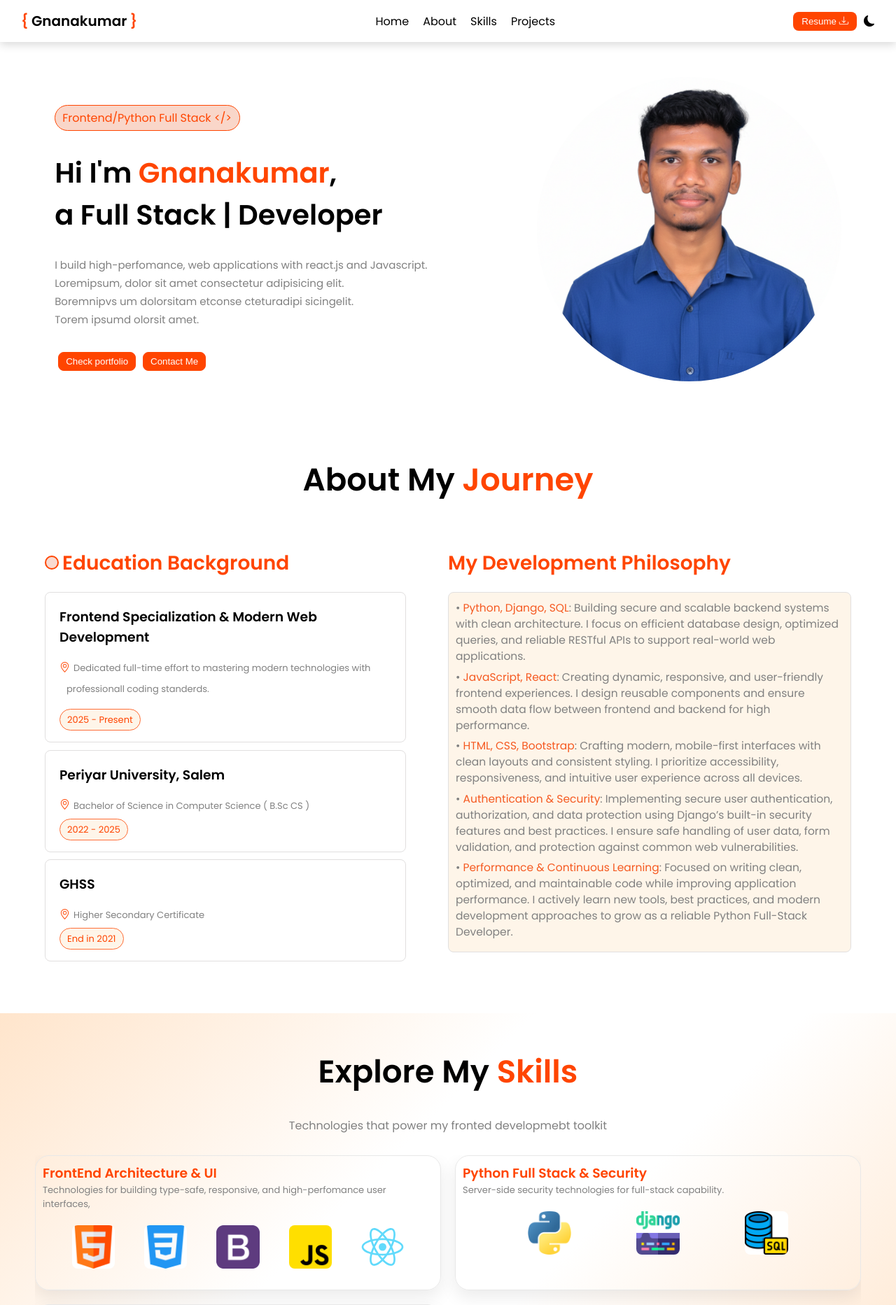
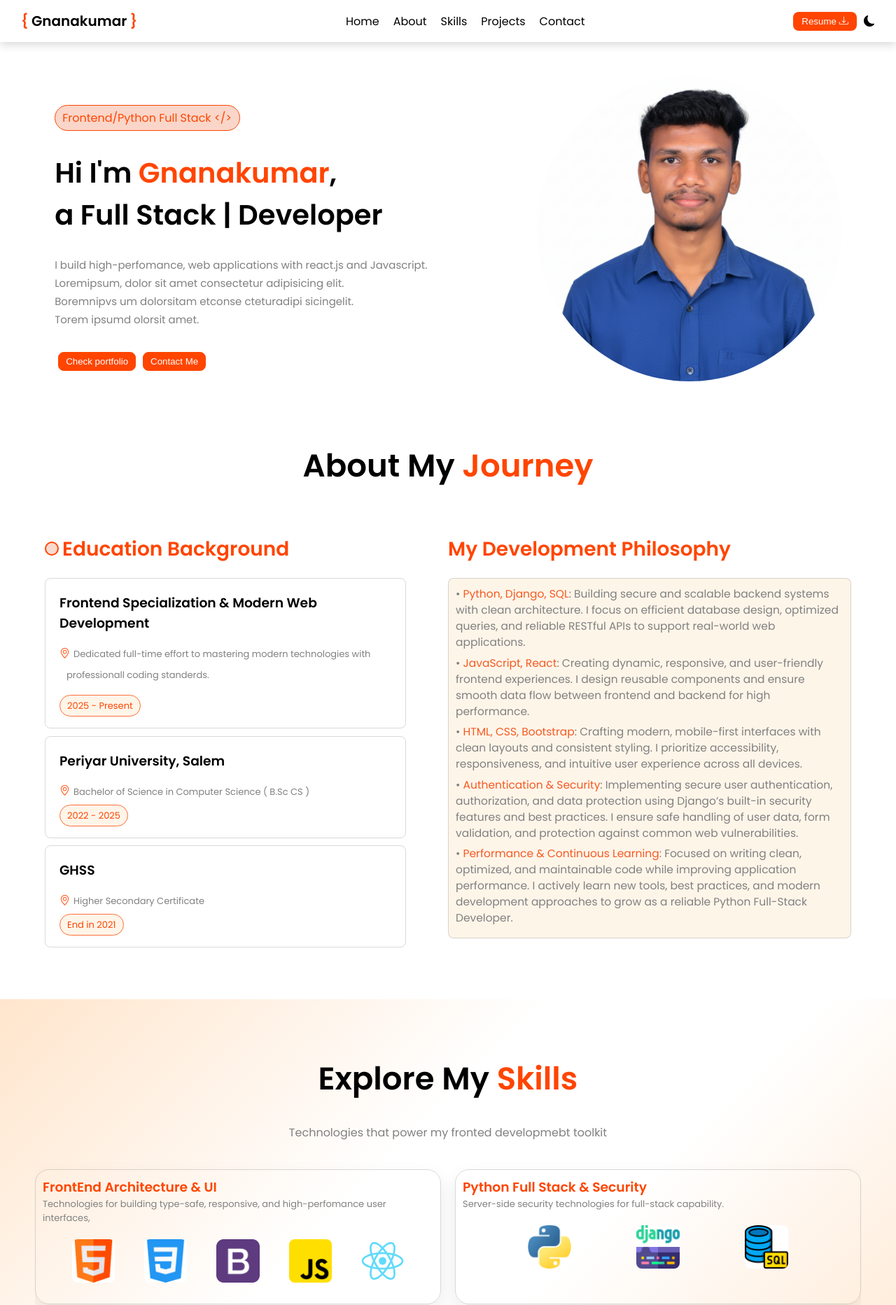
Before and after one commit to Gnanakumar01/React_Portfolio, a React (Vite) app: page / in a window 1280 px wide. Shown: the top 1865 px of the page at 70% size. Built offline with nearby package versions, Linux system fonts and the light colour scheme.

Commit message:
Some styles changed

```diff
--- a/src/components/About/About.css
+++ b/src/components/About/About.css
@@ -2,7 +2,7 @@
     text-align: center;
     font-size: 45px;
     width: 100vw;
-    margin-bottom: 50px;
+    padding-top: 80px;
     &:hover{
         cursor: pointer;
         transform: translateY(-3px)
@@ -38,10 +38,11 @@
     margin-right: 60px;
 }
 .education{
-    border: 0.5px solid rgb(225, 223, 223);
+    border: 1px solid rgba(128, 128, 128, 0.3);
     border-radius: 8px;
     padding: 20px 0px 20px 20px;
     margin-bottom: 2%;
+    opacity: 1;
 }
 .education div{
     font-size: small;
@@ -70,7 +71,7 @@
 .about-philosophy{
 
 ul{
-   border: 1px solid rgb(225, 223, 223);
+   border: 1px solid rgba(128, 128, 128, 0.3);
    border-radius: 8px;
    padding: 10px;
    background-color: rgb(254, 245, 233);
@@ -87,7 +88,7 @@ span{
 }
 
 body.dark .about-philosophy ul{
-    background-color: black;
+    background-color: hsla(0, 0%, 0%, 0.3);
 }
 /* Responsive Desing */
 @media (max-width:768px){
@@ -95,4 +96,7 @@ body.dark .about-philosophy ul{
         display: grid;
         grid-template-columns: repeat(1, 1fr);
     }
+    .about-heading{
+        padding-top: 0px;
+    }
 }
--- a/src/components/About/About.jsx
+++ b/src/components/About/About.jsx
@@ -1,7 +1,7 @@
 function About() {
     return (
         <>
-            <h1 className="about-heading">About My <span>Journey</span></h1>
+            <h1 id="About" className="about-heading">About My <span>Journey</span></h1>
             <section className="about-container">
 
                 <div className="about-education">
@@ -10,7 +10,7 @@ function About() {
                     <span className="height"></span>
                     <div className="education">
                         <h3>Frontend Specialization & Modern Web  <p>Development</p></h3>
-                        <div><i class="bi bi-geo-alt location-ico"></i>Dedicated full-time effort to mastering modern technologies with <div style={{paddingLeft:"10px"}}>professionall coding standerds.</div> </div>
+                        <div><i class="bi bi-geo-alt location-ico"></i>Dedicated full-time effort to mastering modern technologies with <div style={{ paddingLeft: "10px" }}>professionall coding standerds.</div> </div>
                         <p className="time">2025 - Present</p>
                     </div>
 
--- a/src/components/Contact/Contact.css
+++ b/src/components/Contact/Contact.css
@@ -23,15 +23,18 @@
     padding: 2% 3% 7% 3%;
     height: 641px;
 }
-.input-container{
+
+.input-container {
     transition: transform 0.3s ease;
 }
-.input-container form{
-    border: 1px solid rgb(218, 222, 225);
+
+.input-container form {
+    border: 1px solid rgba(128, 128, 128, 0.3);
     border-radius: 10px;
     padding: 5%;
 }
-form h2{
+
+form h2 {
     padding-bottom: 5%;
 }
 
@@ -40,23 +43,26 @@ form h2{
     box-shadow: 0 4px 12px rgba(0, 0, 0, 0.1);
     border-radius: 10px;
 }
+
 .input-container input {
     width: 100%;
     padding: 2%;
     margin-bottom: 5%;
-    border: 1px solid rgb(218, 222, 225);
+    border: 1px solid rgba(128, 128, 128, 0.3);
     border-radius: 8px;
     transition: transform 0.3s ease;
 }
+
 .input-container input:hover,
 .input-container textarea:hover,
 .input-container button:hover {
     border-color: orangered;
     transform: scale(1.02);
 }
+
 .input-container input:focus,
-.input-container textarea:focus{
-    outline:1.5px solid orangered;
+.input-container textarea:focus {
+    outline: 1.5px solid orangered;
     border: none;
 }
 
@@ -72,38 +78,44 @@ form h2{
 .input-container textarea {
     width: 100%;
     height: 150px;
-    border: 1px solid rgb(218, 222, 225);
+    border: 1px solid rgba(128, 128, 128, 0.3);
     border-radius: 8px;
     padding: 2%;
     margin-bottom: 5%;
     transition: transform 0.3s ease;
 }
-body.dark .input-container input{
+
+body.dark .input-container input {
     background-color: black;
 }
-body.dark .input-container textarea{
+
+body.dark .input-container textarea {
     background-color: black;
 }
 
 /* Address Container */
-.sub-address-container{
+.sub-address-container {
     display: grid;
     gap: 10px;
 }
-.each-address{
+
+.each-address {
     display: flex;
     gap: 3%;
     padding: 10px;
 }
-.each-address h4{
+
+.each-address h4 {
     color: gray;
     font-weight: 400;
 }
-.each-address a{
+
+.each-address a {
     text-decoration: none;
     color: black;
 }
-.address-icons{
+
+.address-icons {
     display: flex;
     align-items: center;
     background-color: antiquewhite;
@@ -114,14 +126,17 @@ body.dark .input-container textarea{
     margin: 10px;
     transition: transform 0.3s ease;
 }
-.address-icons:hover{
+
+.address-icons:hover {
     transform: rotate(20deg) scale(1.1);
 }
-iframe{
+
+iframe {
     margin-top: 50px;
     height: 200px;
 }
-body.dark .each-address a{
+
+body.dark .each-address a {
     color: white;
 }
 
@@ -129,14 +144,16 @@ body.dark .each-address a{
 @media (max-width: 768px) {
     .contact-info {
         display: grid;
-    grid-template-columns: repeat(1,1fr);
+        grid-template-columns: repeat(1, 1fr);
         gap: 50px;
         height: 1200px;
     }
-  .input-container{
-    height: 533px;
+
+    .input-container {
+        height: 535px;
     }
-  .address-container{
+
+    .address-container {
         height: 550px;
     }
 }
--- a/src/components/Contact/Contact.jsx
+++ b/src/components/Contact/Contact.jsx
@@ -1,7 +1,7 @@
 function Contact() {
     return (
         <>
-            <div className="contact-container">
+            <div id="Contact" className="contact-container">
                 <div className="heading">
                     <h1>Get In Touch</h1>
                     <p>Let’s connect—feel free to reach out for collaborations,
--- a/src/components/Home/Home.css
+++ b/src/components/Home/Home.css
@@ -1,7 +1,7 @@
 .home-container{
     display: flex;
     justify-content: space-around;
-    margin: 100px 0px;
+    margin-top: 100px;
 }
 
 /* home left side */
@@ -70,6 +70,4 @@
         display: flex;
         align-items: center;
     }
-
-
 }
--- a/src/components/Navbar/Navbar.css
+++ b/src/components/Navbar/Navbar.css
@@ -59,10 +59,13 @@ body.dark .links li:hover {
 
 .links li {
     cursor: pointer;
-
+    color: black;
     &:hover {
         color: orangered;
     }
+}
+.links a{
+    text-decoration: none;
 }
 
 .resume-theme {
@@ -85,7 +88,11 @@ body.dark .links li:hover {
     font-size: 24px;
     cursor: pointer;
 }
+body.dark .links li{
+    color: white;
+}
 
+/* Responsive Design */
 @media (max-width: 768px) {
 
     .menu-icon {
--- a/src/components/Navbar/Navbar.jsx
+++ b/src/components/Navbar/Navbar.jsx
@@ -26,10 +26,11 @@ const Navbar = () => {
             </div>
 
             <ul className={`links ${isOpen ? "active" : ""}`}>
-                <li>Home</li>
-                <li>About</li>
-                <li>Skills</li>
-                <li>Projects</li>
+                <a href="#"><li>Home</li></a>
+                <a href="#About"><li>About</li></a>
+                <a href="#Skills"><li>Skills</li></a>
+                <a href="#Projects"><li>Projects</li></a>
+                <a href="#Contact"><li>Contact</li></a>
             </ul>
 
             <div className="resume-theme">
--- a/src/components/Projects/Projects.css
+++ b/src/components/Projects/Projects.css
@@ -1,5 +1,5 @@
 .project-container h1{
-    padding: 50px;
+    padding-top: 80px;
     text-align: center;
     font-size: 45px;
     color: orangered;
@@ -18,7 +18,7 @@
     font-size: 15px;
 }
 .project-card{
-    border: 1px solid rgb(198, 195, 195);
+    border: 1px solid rgba(128, 128, 128, 0.3);
     border-radius: 10px;
     /* height: 600px; */
 }
--- a/src/components/Projects/Projects.jsx
+++ b/src/components/Projects/Projects.jsx
@@ -1,7 +1,7 @@
 function Project() {
     return (
         <>
-            <section className="project-container">
+            <section id="Projects" className="project-container">
 
                 <h1>Projects</h1>
 
--- a/src/components/Skills/Skills.css
+++ b/src/components/Skills/Skills.css
@@ -10,8 +10,9 @@
 
 .skill-heading h1 {
     text-align: center;
-    padding-bottom: 30px;
+    padding: 30px 0px;
     font-size: 45px;
+
 
     span {
         color: orangered;
@@ -31,7 +32,8 @@
 }
 
 .tech-sub-container {
-    border: 1px solid rgb(232, 232, 232);
+    margin-top: 10px;
+    border: 1px solid rgba(128, 128, 128, 0.3);
     border-radius: 20px;
     padding: 10px;
     box-shadow: 0 10px 25px rgba(0, 0, 0, 0.08);
--- a/src/components/Skills/Skills.jsx
+++ b/src/components/Skills/Skills.jsx
@@ -1,7 +1,7 @@
 function Skills() {
     return (
         <>
-            <section className="skills-container">
+            <section id="Skills" className="skills-container">
                 <div className="skill-heading">
                     <h1>Explore My <span>Skills</span></h1>
                     <p id="sub-head">Technologies that power my fronted developmebt toolkit</p>
```
Lines whose indentation alone changed are shown as unchanged.
